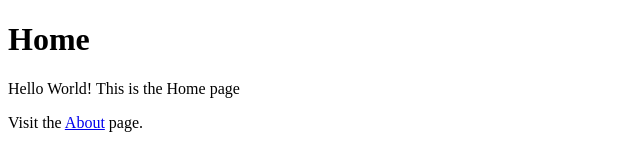
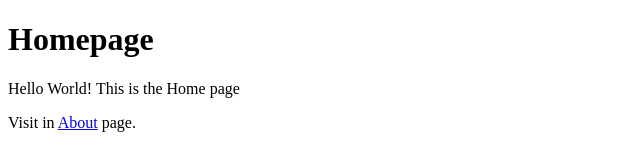
Before and after one commit to alvindioprakosa/next-static, a Next.js app: page / in a window 1280 px wide. Shown: the top 160 px of the page, without its empty margins (0-640 px from the left). Built offline with nearby package versions, Linux system fonts and the light colour scheme.

Commit message:
Update Text

```diff
--- a/app/page.tsx
+++ b/app/page.tsx
@@ -3,10 +3,10 @@ import Link from "next/link";
 const Home = () => {
   return (
     <div>
-      <h1>Home</h1>
+      <h1>Homepage</h1>
       <p>Hello World! This is the Home page</p>
       <p>
-        Visit the <Link href="/about">About</Link> page.
+        Visit in <Link href="/about">About</Link> page.
       </p>
     </div>
   );
```
Also changed, not shown: app/layout.tsx (line endings or trailing spaces).
